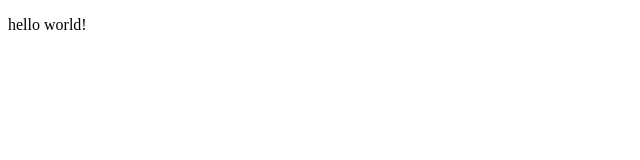
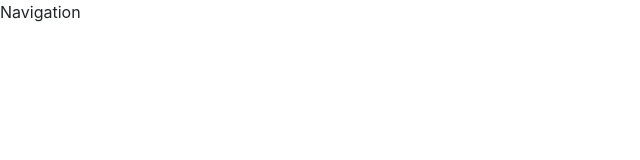
Before and after one commit to totonunez/SAER, a React (Create React App) app in the folder client/: page /navigation in a window 1280 px wide. Shown: the top 160 px of the page, without its empty margins (0-640 px from the left). Built offline with nearby package versions, Linux system fonts and the light colour scheme.

Commit message:
Inicio de frontend en react, configuracion de react-router, instalación de bootstrap y se añaden componentes del navbar y el login

```diff
--- a/client/package.json
+++ b/client/package.json
@@ -9,7 +9,7 @@
     "@testing-library/jest-dom": "^4.2.4",
     "@testing-library/react": "^9.5.0",
     "@testing-library/user-event": "^7.2.1",
-    "bootstrap": "^4.5.0",
+    "bootstrap": "^4.5.3",
     "create-react-app": "^3.4.1",
     "react": "^16.13.1",
     "react-dom": "^16.13.1",
--- a/client/src/App.js
+++ b/client/src/App.js
@@ -1,11 +1,17 @@
 import React from 'react';
 import './App.css';
+import {BrowserRouter, Route} from 'react-router-dom';
+import 'bootstrap/dist/css/bootstrap.min.css';
+
+import Navigation from './components/Navigation';
+import Login from './components/Login';
 
 function App() {
   return (
-    <div>
-      <p>hello world!</p>
-    </div>
+    <BrowserRouter>
+      <Route path="/login" component={Login}/>
+      <Route path="/navigation" component={Navigation}/>
+    </BrowserRouter>
   );
 }
 
--- /dev/null
+++ b/client/src/components/Login.js
@@ -0,0 +1,11 @@
+import React, { Component } from 'react'
+
+export default class Login extends Component {
+    render() {
+        return (
+            <div>
+                <p>Login</p>
+            </div>
+        )
+    }
+}
--- /dev/null
+++ b/client/src/components/Navigation.js
@@ -0,0 +1,11 @@
+import React, { Component } from 'react';
+
+export default class Navigation extends Component {
+    render() {
+        return (
+            <div>
+                Navigation
+            </div>
+        )
+    }
+}
```
Also changed, not shown: client/src/components/form.js (deleted), 1 other file (tests, documents, lock files or other folders).
